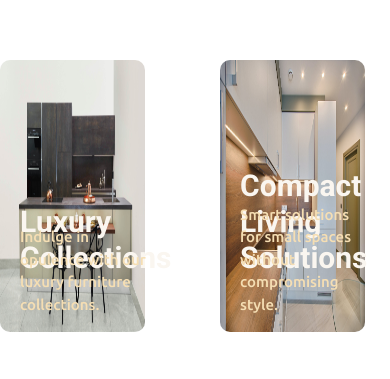
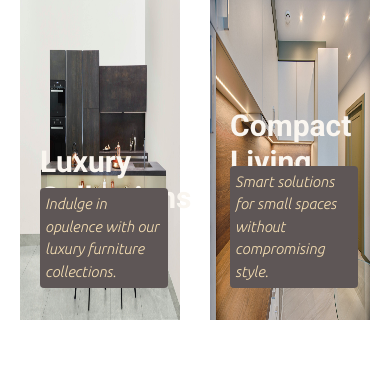
Before and after one commit to EucTech/luxefurnix, a Python web app: template templates/layout.html in a window 390 px wide; the page is wider, and only the part inside the window is pictured. Shown: the part 86-465 px from the top of that part. Run offline with Jinja, Linux system fonts and the light colour scheme; the template is opened without the code that fills it, so the values that code supplies are empty.

Commit message:
Update layout to be responsive on small screens

```diff
--- a/static/layout.css
+++ b/static/layout.css
@@ -242,8 +242,10 @@ nav {
 
 .home_background {
     position: relative;
-    display: block;
-    justify-content: center;
+    display: flex;
+    /* justify-content: center; */
+    /* align-content: center; */
+    margin: 0 auto;
     width: 100%;
     height: 20em;
     z-index: -1;
@@ -256,21 +258,25 @@ nav {
     height: 20em;
     display: flex;
     justify-content: center;
+    /* align-content: center; */
     visibility: hidden;
-    right: 5%;
+    /* right: 5%; */
     transition: right 1s ease-in-out;
     gap: 100px;
+
 }
 
 .home_background .active {
-    right: 0;
+    /* right: 0; */
     visibility: visible;
 }
 
 .home-image-div {
     width: 100%;
     height: 100%;
-    border-radius: 10px;
+    display: block;
+    justify-content: center;
+    align-content: center;
     overflow: hidden;
 }
 
@@ -282,24 +288,20 @@ nav {
 
 .home_background .home-image {
     position: relative;
+    display: flex;
+    justify-content: center;
+    align-items: center;
+    max-width: 100%;
+    height: 100%;
     word-wrap: break-word;
 }
-
-/* .home_background .home-image::before {
-    content: '';
-    display: block;
-    position: absolute;
-    top: 0;
-    right: 0;
-    bottom: 0;
-    left: 0;
-    background: linear-gradient(to top, rgba(116, 115, 115, 0.5), transparent);
-  } */
 
 .home-image h4 {
     position: absolute;
     bottom: 30%;
+    left: 0px;
     padding: 0 20px;
+    /* margin-bottom: 10px; */
     color: var(--navcolor);
     font-family: 'Roboto', sans-serif;
     font-weight: 600;
@@ -309,11 +311,22 @@ nav {
 .home-image p {
     position: absolute;
     bottom: 15%;
-    padding: 0 20px;
+    left: 20px;
+    right: 40px;
+    padding: 5px;
+    margin-top: 10px;
+    width: 80%;
+    border-radius: 4px;
     color: var(--wheatcolor);
+    background-color: var(--lightdark);
     font-family: 'Ubuntu', sans-serif;
     font-size: 15px;
     font-weight: 500;
+    font-style: italic;
+}
+
+.home_background .home_slider_small {
+    display: none;
 }
 
 
@@ -321,23 +334,70 @@ nav {
 
 @media only screen and (max-width: 1100px) {
     .home_background .slide {
-        gap: 60px;
+        gap: 40px;
+        padding: 0 20px;
     }
 
-    .home-image-div {
-        width: 90%;
-        height: 90%;
+}
+
+@media only screen and (max-width: 900px) {
+    .home_background .slide {
+        gap: 30px;
+    }
+
+}
+
+@media only screen and (max-width: 780px) {
+    .home_background .slide {
+        gap: 30px;
+    }
+
+    .home_background .main_slide{
+        display: none;
+    }
+
+    nav {
+        margin-bottom: 0;
+    }
+
+    .home_background .home_slider_small {
+        position: relative;
+        display: flex;
+        justify-content: center;
+        align-items: center;
+        width: 100%;
+        height: 20em;
+        border: none;
+    }
+
+    .home_background .home_slider_small .home-image {
+        position: absolute;
+        width: 100%;
+        height: 20em;
+        background-position: center;
+        background-repeat: no-repeat;
+        background-size: cover;
+    }
+
+    .home_background .home_slider_small .slide_1 {
+        background-image: url("/static/images/cabinet_1.jpg");
+    }
+
+    .home_background .home_slider_small .slide_2 {
+        background-image: url("/static/images/cabinet_2.jpg");
+    }
+
+    .home_background .home_slider_small .slide_3 {
+        background-image: url("/static/images/cushion_1.jpg");
+    }
+
+    .home_background .home_slider_small .slide_4 {
+        background-image: url("/static/images/cushion_2.jpg");
     }
 }
 
-
-@media only screen and (max-width: 920px) {
-    .home_background .slide {
-        gap: 50px;
-    }
-
-    .home-image-div {
-        width: 85%;
-        height: 85%;
+@media only screen and (max-width: 480px) {
+    .home-image p {
+        bottom: 5%;
     }
 }
```
